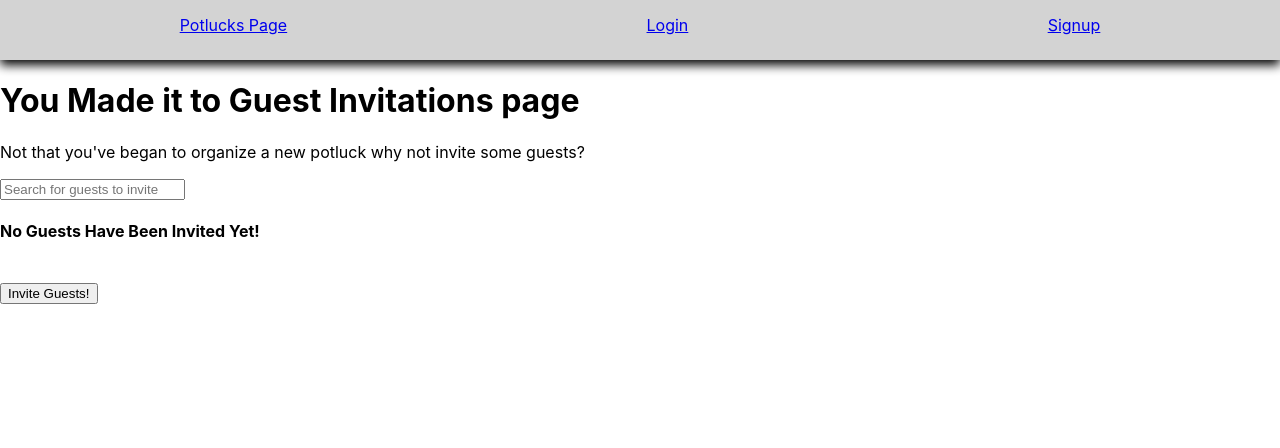
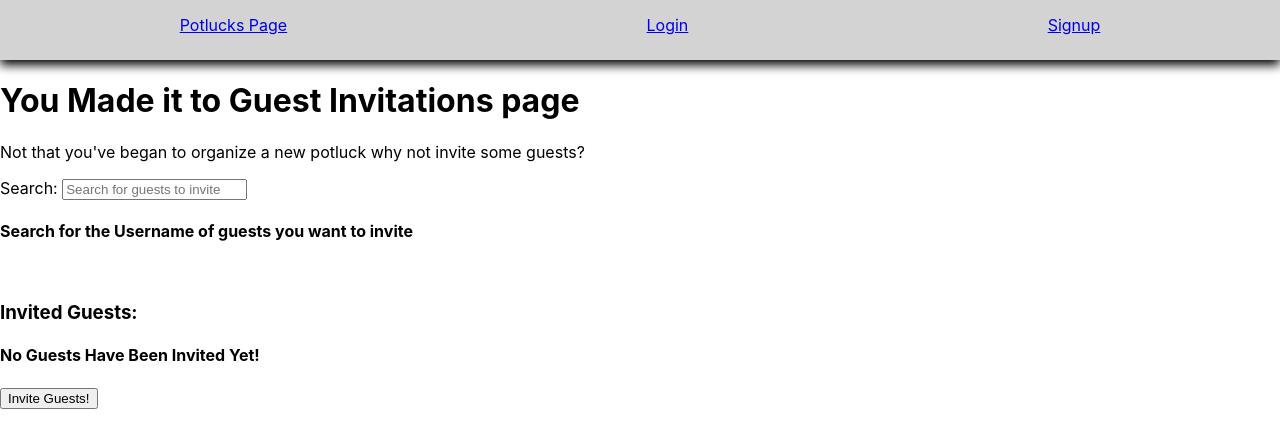
Before and after one commit to Build-Week-Pot-Luck-Planner/front-end, a React (Create React App) app in the folder pot-luck-fe/: page /invite/signup in a window 1280 px wide. Shown: the top 448 px of the page. Built offline with nearby package versions, Linux system fonts and the light colour scheme; sample sign-in values are in the browser's storage.

Commit message:
updated rendered text based on if guests have been added to the invite list

```diff
--- a/pot-luck-fe/src/components/GuestInvite.jsx
+++ b/pot-luck-fe/src/components/GuestInvite.jsx
@@ -9,11 +9,12 @@ const GuestInvite = () => {
   const [invitedGuests, setInvitedGuests] = useState([]);
 
   const updateGuests = (guest) => {
+    // setInvitedGuests(invitedGuests.includes(guest.id) ? [...invitedGuests, guest] : invitedGuests);
     setInvitedGuests([...invitedGuests, guest]);
     setGuests(
     guests.filter(oldGuest => guest.id !== oldGuest.id)
     )
-    console.log(guest.id)
+    console.log(invitedGuests)
   }
 
   const changeHandler = (e) => {
@@ -33,6 +34,7 @@ const GuestInvite = () => {
   <div>
     <h1>You Made it to Guest Invitations page</h1>
     <p>Not that you've began to organize a new potluck why not invite some guests?</p>
+    <label htmlFor="search">Search: </label>
     <input
     type="text"
     name="search"
@@ -42,11 +44,12 @@ const GuestInvite = () => {
     onChange={changeHandler}
     />
     {
-    guests[0] ? guests.map(guest => <Guest key={guest.id} guest={guest} setGuest={updateGuests}/>) : <h4>No Guests Have Been Invited Yet!</h4>
+    guests[0] ? guests.map(guest => <Guest key={guest.id} guest={guest} setGuest={updateGuests}/>) : <h4>Search for the Username of guests you want to invite</h4>
     }
     <br/>
+    <h3>Invited Guests:</h3>
     {
-      invitedGuests.map(guest => <h4>{guest.username}</h4>)
+      invitedGuests[0] ? invitedGuests.map(guest => <h4>{guest.username}</h4>) : <h4>No Guests Have Been Invited Yet!</h4>
     }
     <button>Invite Guests!</button>
   </div>
```
